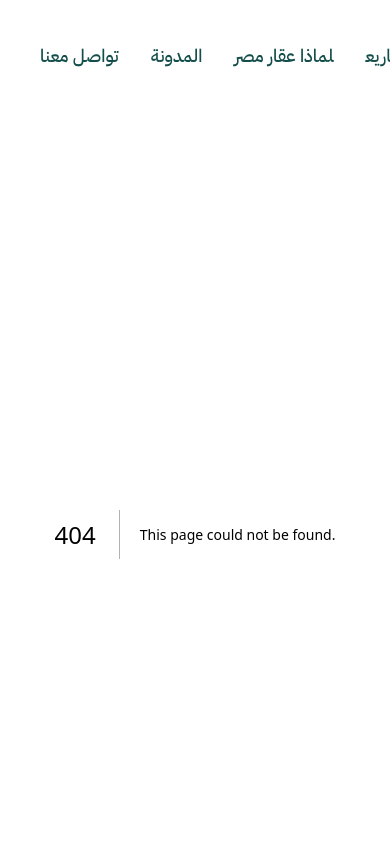
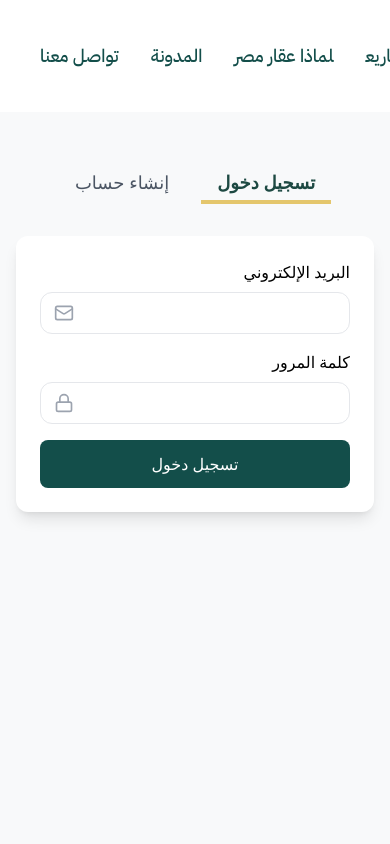
Before and after one commit to AKasem1/AqarMisr, a Next.js app in the folder aqarMisr/: page /auth in a window 390 px wide. Before the commit this address had no page. Shown: the top 844 px of the page. Built offline with nearby package versions, Linux system fonts and the light colour scheme.

Commit message:
Implemented Sign-in/Login Page with Metadata and Responsiveness

```diff
--- a/aqarMisr/package.json
+++ b/aqarMisr/package.json
@@ -14,6 +14,7 @@
     "class-variance-authority": "^0.7.0",
     "clsx": "^2.1.1",
     "embla-carousel-react": "^8.3.1",
+    "framer-motion": "^11.11.11",
     "lucide-react": "^0.454.0",
     "next": "15.0.1",
     "react": "19.0.0-rc-69d4b800-20241021",
--- a/aqarMisr/src/components/Wrappers/AboutUsWrapper.jsx
+++ b/aqarMisr/src/components/Wrappers/AboutUsWrapper.jsx
@@ -3,6 +3,7 @@ import React from 'react'
 const AboutUsWrapper = () => {
   return (
     <div className='w-full bg-teal-800 px-6 py-20 grid md:grid-cols-2 md:px-20 md:gap-64'>
+
         {/* Images Section */}
         <div className='hidden md:flex gap-6'>
             <img className='h-1/2' src="about_image_1.png"/>
--- /dev/null
+++ b/aqarMisr/src/pages/auth/index.js
@@ -0,0 +1,132 @@
+
+import * as React from "react"
+import { motion, AnimatePresence } from "framer-motion"
+import { cn } from "@/lib/utils"
+import { Building2, Lock, Mail, Phone, User } from "lucide-react"
+import Head from "next/head"
+
+export default function Component() {
+    const [isLogin, setIsLogin] = React.useState(true)
+    const [isFlipping, setIsFlipping] = React.useState(false)
+
+    const toggleForm = () => {
+        setIsFlipping(true)
+        setTimeout(() => {
+            setIsLogin(!isLogin)
+            setIsFlipping(false)
+        }, 400)
+    }
+
+    return (
+        <>
+            <Head>
+                <title>Aqar Misr | Sign-in</title>
+                <meta name="description" content="سجل الدخول الان للتسجيل في موقع عقار مصر" />
+                <meta name="keywords" content="Aqar Misr, تسجيل دخول, اشتراك, اشتراك في موقع عقار مصر" />
+                <meta property="og:title" content="Aqar Misr | Sign-in" />
+                <meta property="og:description" content="سجل الدخول الان للتسجيل في موقع عقار مصر" />
+                <meta property="og:url" content="https://aqarmisr.com/auth" />
+            </Head>
+            <div className="min-h-screen bg-[#f8f9fa] py-12 font-[system-ui]" dir="rtl">
+                <div className="container relative mx-auto max-w-[400px] px-4">
+                    <div className="mb-8 flex justify-center gap-4 text-lg">
+                        <button
+                            onClick={() => !isLogin && toggleForm()}
+                            className={cn(
+                                "relative px-4 py-2 transition-colors",
+                                isLogin ? "text-[#1d4942] font-semibold" : "text-gray-600"
+                            )}
+                        >
+                            تسجيل دخول
+                            {isLogin && (
+                                <motion.div
+                                    layoutId="activeTab"
+                                    className="absolute bottom-0 left-0 right-0 h-1 bg-[#e4c66c]"
+                                    initial={false}
+                                    transition={{ type: "spring", stiffness: 500, damping: 30 }}
+                                />
+                            )}
+                        </button>
+                        <button
+                            onClick={() => isLogin && toggleForm()}
+                            className={cn(
+                                "relative px-4 py-2 transition-colors",
+                                !isLogin ? "text-[#1d4942] font-semibold" : "text-gray-600"
+                            )}
+                        >
+                            إنشاء حساب
+                            {!isLogin && (
+                                <motion.div
+                                    layoutId="activeTab"
+                                    className="absolute bottom-0 left-0 right-0 h-1 bg-[#e4c66c]"
+                                    initial={false}
+                                    transition={{ type: "spring", stiffness: 500, damping: 30 }}
+                                />
+                            )}
+                        </button>
+                    </div>
+                    <AnimatePresence mode="wait">
+                        <motion.div
+                            key={isLogin ? "login" : "register"}
+                            initial={{ rotateY: isFlipping ? 90 : 0, opacity: 0 }}
+                            animate={{ rotateY: 0, opacity: 1 }}
+                            exit={{ rotateY: 90, opacity: 0 }}
+                            transition={{ duration: 0.4, ease: "easeInOut" }}
+                            className="rounded-xl bg-white p-6 shadow-lg"
+                        >
+                            <form onSubmit={(e) => e.preventDefault()} className="space-y-4">
+                                {!isLogin && (
+                                    <div className="space-y-2">
+                                        <label htmlFor="name">الاسم الكامل</label>
+                                        <div className="focus-within:border-sky-500 focus-within:bg-sky-100 flex border p-2 rounded-xl items-center">
+                                            <input id="name" type="text" className="bg-transparent focus:outline-none w-10/12" />
+                                            <User className="size-5 mr-6 text-gray-400" />
+                                        </div>
+                                    </div>
+                                )}
+                                <div className="space-y-2">
+                                    <label htmlFor="email">البريد الإلكتروني</label>
+                                    <div className="focus-within:border-sky-500 focus-within:bg-sky-100 flex border p-2 rounded-xl items-center">
+                                        <input id="email" type="email" className="bg-transparent focus:outline-none w-10/12" />
+                                        <Mail className="size-5 mr-6 text-gray-400" />
+                                    </div>
+                                </div>
+                                {!isLogin && (
+                                    <div className="space-y-2">
+                                        <label htmlFor="phone">رقم الهاتف</label>
+                                        <div className="focus-within:border-sky-500 focus-within:bg-sky-100 flex border p-2 rounded-xl items-center">
+                                            <input id="phone" type="tel" className="bg-transparent focus:outline-none w-10/12" />
+                                            <Phone className="size-5 mr-6 text-gray-400" />
+                                        </div>
+                                    </div>
+                                )}
+                                <div className="space-y-2">
+                                    <label htmlFor="password">كلمة المرور</label>
+                                    <div className="focus-within:border-sky-500 focus-within:bg-sky-100 flex border p-2 rounded-xl items-center">
+                                        <input id="password" type="password" className="bg-transparent focus:outline-none w-10/12" />
+                                        <Lock className="size-5 mr-6 text-gray-400" />
+                                    </div>
+                                </div>
+                                {!isLogin && (
+                                    <div className="space-y-2">
+                                        <label htmlFor="confirm-password">تاكيد كلمة المرور</label>
+                                        <div className="focus-within:border-sky-500 focus-within:bg-sky-100 flex border p-2 rounded-xl items-center">
+                                            <input id="confirm-password" type="password" className="bg-transparent focus:outline-none w-10/12" />
+                                            <Lock className="size-5 mr-6 text-gray-400" />
+                                        </div>
+                                    </div>
+                                )}
+                                <button
+                                    type="submit"
+                                    className="w-full py-3 rounded-lg bg-teal-900 text-white hover:bg-teal-900/90"
+                                >
+                                    {isLogin ? "تسجيل دخول" : "إنشاء حساب"}
+                                </button>
+                            </form>
+                        </motion.div>
+                    </AnimatePresence>
+                </div>
+            </div>
+        </>
+    )
+}
--- a/aqarMisr/src/pages/property/[propertyId]/index.js
+++ b/aqarMisr/src/pages/property/[propertyId]/index.js
@@ -23,6 +23,10 @@ const index = ({ props }) => {
     )
 }
 
+export async function getStaticPaths() {
+    return { paths: [], fallback: true };
+}
+
 export async function getStaticProps() {
     return { props: {} };
 }
```
Also changed, not shown: 1 other file (tests, documents, lock files or other folders).
